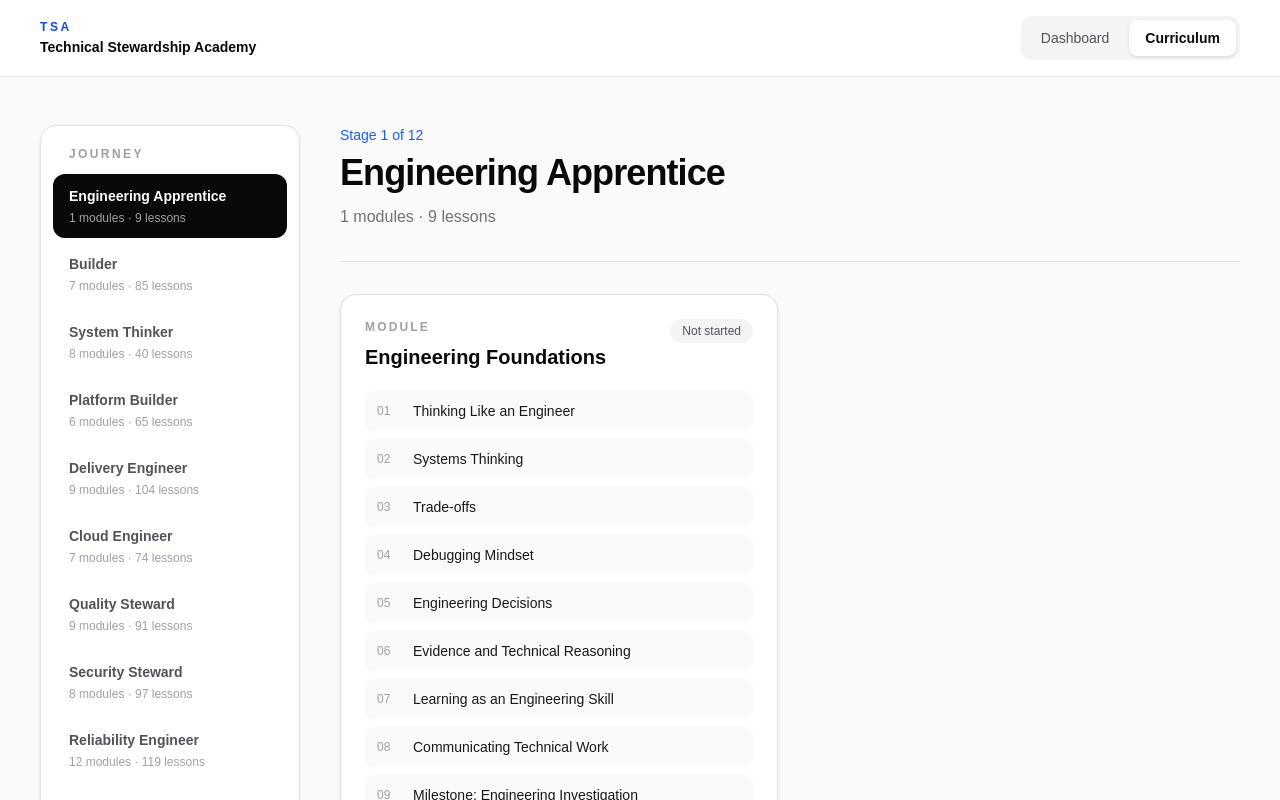
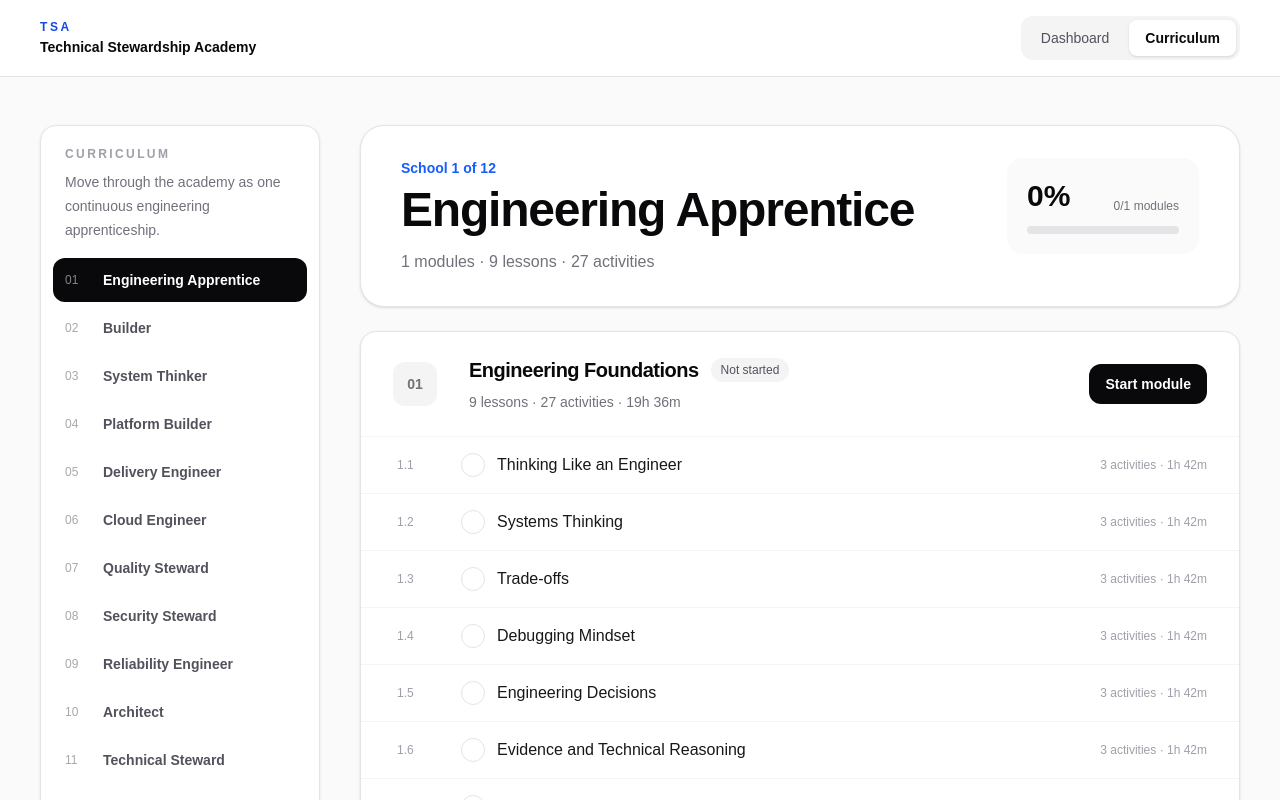
Before and after one commit to enoqueJonas/tsa, a Next.js app in the folder apps/web/: page / in a window 1280 px wide. Both pictures are taken after a click on the button "Curriculum". Shown: the top 800 px of the page. Built offline with nearby package versions, Linux system fonts and the light colour scheme.

Commit message:
feat: redesign curriculum as course outline

```diff
--- a/apps/web/components/academy-browser.tsx
+++ b/apps/web/components/academy-browser.tsx
@@ -5,35 +5,82 @@ import { technicalStewardshipJourney, type LearningPath, type School } from "@ts
 import { useAcademyProgress } from "./academy-progress-provider";
 import { LearningExperience } from "./learning-experience";
 
-function authoredLessonCount(path: LearningPath) { return path.lessons.filter((lesson) => lesson.activities.length > 0).length; }
+function activityCount(path: LearningPath) {
+  return path.lessons.reduce((total, lesson) => total + lesson.activities.length, 0);
+}
 
-function ModuleCard({ path, onStart }: { path: LearningPath; onStart: (path: LearningPath) => void }) {
-  const { ready, pathStatus, pathPercent } = useAcademyProgress();
-  const authored = authoredLessonCount(path);
-  const available = authored > 0;
+function moduleMinutes(path: LearningPath) {
+  return path.lessons.reduce((total, lesson) => total + lesson.activities.reduce((sum, activity) => sum + activity.estimatedMinutes, 0), 0);
+}
+
+function formatMinutes(minutes: number) {
+  if (minutes < 60) return `${minutes} min`;
+  const hours = Math.floor(minutes / 60);
+  const remainder = minutes % 60;
+  return remainder ? `${hours}h ${remainder}m` : `${hours}h`;
+}
+
+function ModuleOutline({ path, index, onStart }: { path: LearningPath; index: number; onStart: (path: LearningPath) => void }) {
+  const { ready, pathStatus, pathPercent, progressForPath } = useAcademyProgress();
+  const available = activityCount(path) > 0;
   const status = ready ? pathStatus(path) : "not-started";
   const percent = ready ? pathPercent(path) : 0;
+  const completed = new Set(progressForPath(path.id)?.completedActivityIds ?? []);
   const label = status === "completed" ? "Review module" : status === "in-progress" ? "Continue module" : "Start module";
-  const badge = status === "completed" ? "Completed" : status === "in-progress" ? "In progress" : "Not started";
+  const statusLabel = status === "completed" ? "Completed" : status === "in-progress" ? "In progress" : "Not started";
 
   return (
-    <article className="rounded-2xl border border-zinc-200 bg-white p-6 shadow-sm">
-      <div className="flex items-start justify-between gap-4"><div><p className="text-xs font-semibold uppercase tracking-[0.18em] text-zinc-400">Module</p><h3 className="mt-2 text-xl font-semibold text-zinc-950">{path.title}</h3></div><span className={status === "completed" ? "rounded-full bg-emerald-50 px-3 py-1 text-xs font-medium text-emerald-700" : status === "in-progress" ? "rounded-full bg-blue-50 px-3 py-1 text-xs font-medium text-blue-700" : "rounded-full bg-zinc-100 px-3 py-1 text-xs font-medium text-zinc-600"}>{badge}</span></div>
-      {status !== "not-started" && <div className="mt-4"><div className="h-1.5 overflow-hidden rounded-full bg-zinc-100"><div className="h-full rounded-full bg-zinc-900" style={{ width: `${percent}%` }} /></div><p className="mt-2 text-xs text-zinc-500">{percent}% complete</p></div>}
-      <div className="mt-5 space-y-2">{path.lessons.map((lesson, index) => <div key={lesson.id} className="flex items-center gap-3 rounded-lg bg-zinc-50 px-3 py-2.5"><span className="w-6 text-xs tabular-nums text-zinc-400">{String(index + 1).padStart(2, "0")}</span><span className="text-sm font-medium text-zinc-900">{lesson.title}</span></div>)}</div>
-      <div className="mt-5 flex items-center justify-between gap-4 border-t border-zinc-100 pt-5"><p className="text-sm text-zinc-500">{path.lessons.length} lessons</p>{available ? <button type="button" onClick={() => onStart(path)} className="rounded-lg bg-zinc-950 px-4 py-2 text-sm font-medium text-white transition hover:bg-zinc-800">{label}</button> : <span className="text-sm text-zinc-400">Not yet available</span>}</div>
+    <article className="overflow-hidden rounded-2xl border border-zinc-200 bg-white shadow-sm">
+      <div className="grid gap-5 border-b border-zinc-100 px-6 py-6 md:grid-cols-[56px_minmax(0,1fr)_auto] md:items-center lg:px-8">
+        <div className="flex h-11 w-11 items-center justify-center rounded-xl bg-zinc-100 text-sm font-semibold tabular-nums text-zinc-500">{String(index + 1).padStart(2, "0")}</div>
+        <div>
+          <div className="flex flex-wrap items-center gap-3">
+            <h3 className="text-xl font-semibold tracking-tight text-zinc-950">{path.title}</h3>
+            <span className={status === "completed" ? "rounded-full bg-emerald-50 px-2.5 py-1 text-xs font-medium text-emerald-700" : status === "in-progress" ? "rounded-full bg-blue-50 px-2.5 py-1 text-xs font-medium text-blue-700" : "rounded-full bg-zinc-100 px-2.5 py-1 text-xs font-medium text-zinc-600"}>{statusLabel}</span>
+          </div>
+          <p className="mt-2 text-sm text-zinc-500">{path.lessons.length} lessons · {activityCount(path)} activities · {formatMinutes(moduleMinutes(path))}</p>
+          {status !== "not-started" && <div className="mt-3 flex max-w-xl items-center gap-3"><div className="h-1.5 flex-1 overflow-hidden rounded-full bg-zinc-100"><div className="h-full rounded-full bg-zinc-950" style={{ width: `${percent}%` }} /></div><span className="text-xs tabular-nums text-zinc-500">{percent}%</span></div>}
+        </div>
+        {available ? <button type="button" onClick={() => onStart(path)} className="rounded-xl bg-zinc-950 px-4 py-2.5 text-sm font-semibold text-white transition hover:bg-zinc-800">{label}</button> : <span className="text-sm text-zinc-400">Not yet available</span>}
+      </div>
+
+      <ol className="divide-y divide-zinc-100">
+        {path.lessons.map((lesson, lessonIndex) => {
+          const lessonActivities = lesson.activities;
+          const lessonCompleted = lessonActivities.length > 0 && lessonActivities.every((activity) => completed.has(activity.id));
+          const lessonMinutes = lessonActivities.reduce((sum, activity) => sum + activity.estimatedMinutes, 0);
+          return (
+            <li key={lesson.id} className="grid gap-3 px-6 py-4 md:grid-cols-[56px_minmax(0,1fr)_auto] md:items-center lg:px-8">
+              <span className="pl-1 text-xs tabular-nums text-zinc-400">{index + 1}.{lessonIndex + 1}</span>
+              <div className="flex min-w-0 items-center gap-3">
+                <span className={lessonCompleted ? "flex h-6 w-6 shrink-0 items-center justify-center rounded-full bg-emerald-100 text-xs font-bold text-emerald-700" : "flex h-6 w-6 shrink-0 items-center justify-center rounded-full border border-zinc-200 text-[10px] text-zinc-400"}>{lessonCompleted ? "✓" : ""}</span>
+                <span className="font-medium text-zinc-900">{lesson.title}</span>
+              </div>
+              <span className="text-xs text-zinc-400">{lessonActivities.length} activities{lessonMinutes ? ` · ${formatMinutes(lessonMinutes)}` : ""}</span>
+            </li>
+          );
+        })}
+      </ol>
     </article>
   );
 }
 
-function SchoolNavigation({ school, selected, onSelect }: { school: School; selected: boolean; onSelect: () => void }) {
-  const lessonCount = school.paths.reduce((total, path) => total + path.lessons.length, 0);
-  return <button type="button" onClick={onSelect} className={selected ? "w-full rounded-xl bg-zinc-950 px-4 py-3 text-left text-white" : "w-full rounded-xl px-4 py-3 text-left text-zinc-600 transition hover:bg-zinc-100 hover:text-zinc-950"}><span className="block text-sm font-semibold">{school.title}</span><span className="mt-1 block text-xs text-zinc-400">{school.paths.length} modules · {lessonCount} lessons</span></button>;
+function SchoolNavigation({ school, index, selected, onSelect }: { school: School; index: number; selected: boolean; onSelect: () => void }) {
+  const { pathStatus } = useAcademyProgress();
+  const complete = school.paths.length > 0 && school.paths.every((path) => pathStatus(path) === "completed");
+  const active = school.paths.some((path) => pathStatus(path) === "in-progress");
+  return (
+    <button type="button" onClick={onSelect} className={selected ? "grid w-full grid-cols-[30px_1fr_auto] items-center gap-2 rounded-xl bg-zinc-950 px-3 py-3 text-left text-white" : "grid w-full grid-cols-[30px_1fr_auto] items-center gap-2 rounded-xl px-3 py-3 text-left text-zinc-600 transition hover:bg-zinc-100 hover:text-zinc-950"}>
+      <span className="text-xs tabular-nums opacity-50">{String(index + 1).padStart(2, "0")}</span>
+      <span className="text-sm font-semibold">{school.title}</span>
+      <span className={selected ? "text-xs text-zinc-400" : complete ? "text-xs text-emerald-600" : active ? "text-xs text-blue-600" : "text-xs text-zinc-300"}>{complete ? "✓" : active ? "●" : ""}</span>
+    </button>
+  );
 }
 
 export function AcademyBrowser() {
   const journey = technicalStewardshipJourney;
-  const { ready, progressForPath } = useAcademyProgress();
+  const { ready, progressForPath, pathStatus, pathPercent } = useAcademyProgress();
   const [selectedSchoolId, setSelectedSchoolId] = useState(journey.schools[0]?.id ?? "");
   const [activePath, setActivePath] = useState<LearningPath | null>(null);
   const [initialActivityId, setInitialActivityId] = useState<string | undefined>();
@@ -55,8 +102,32 @@ export function AcademyBrowser() {
   const selectedSchool = journey.schools.find((school) => school.id === selectedSchoolId) ?? journey.schools[0];
   if (activePath) return <LearningExperience key={activePath.id} path={activePath} initialActivityId={initialActivityId} onActivityChange={activityChanged} onExit={() => { setActivePath(null); setInitialActivityId(undefined); pushRoute({ school: selectedSchoolId }); }} />;
   if (!selectedSchool) return null;
+
   const selectedIndex = journey.schools.findIndex((school) => school.id === selectedSchool.id);
   const totalLessons = selectedSchool.paths.reduce((total, path) => total + path.lessons.length, 0);
+  const totalActivities = selectedSchool.paths.reduce((total, path) => total + activityCount(path), 0);
+  const completedModules = selectedSchool.paths.filter((path) => pathStatus(path) === "completed").length;
+  const schoolPercent = selectedSchool.paths.length ? Math.round(selectedSchool.paths.reduce((sum, path) => sum + pathPercent(path), 0) / selectedSchool.paths.length) : 0;
 
-  return <div className="grid gap-10 lg:grid-cols-[260px_1fr]"><aside><div className="sticky top-8 rounded-2xl border border-zinc-200 bg-white p-3 shadow-sm"><p className="px-4 pb-3 pt-2 text-xs font-semibold uppercase tracking-[0.2em] text-zinc-400">Journey</p><nav className="space-y-1">{journey.schools.map((school) => <SchoolNavigation key={school.id} school={school} selected={school.id === selectedSchool.id} onSelect={() => selectSchool(school.id)} />)}</nav></div></aside><section className={ready ? "opacity-100" : "opacity-70"}><div className="border-b border-zinc-200 pb-8"><p className="text-sm font-medium text-blue-600">Stage {selectedIndex + 1} of {journey.schools.length}</p><h2 className="mt-2 text-4xl font-bold tracking-tight text-zinc-950">{selectedSchool.title}</h2><p className="mt-3 text-zinc-500">{selectedSchool.paths.length} modules · {totalLessons} lessons</p></div><div className="mt-8 grid gap-6 xl:grid-cols-2">{selectedSchool.paths.map((path) => <ModuleCard key={path.id} path={path} onStart={startPath} />)}</div></section></div>;
+  return (
+    <div className="grid gap-10 lg:grid-cols-[280px_minmax(0,1fr)]">
+      <aside>
+        <div className="sticky top-8 rounded-2xl border border-zinc-200 bg-white p-3 shadow-sm">
+          <div className="px-3 pb-4 pt-2"><p className="text-xs font-semibold uppercase tracking-[0.2em] text-zinc-400">Curriculum</p><p className="mt-2 text-sm leading-6 text-zinc-500">Move through the academy as one continuous engineering apprenticeship.</p></div>
+          <nav className="space-y-1">{journey.schools.map((school, index) => <SchoolNavigation key={school.id} school={school} index={index} selected={school.id === selectedSchool.id} onSelect={() => selectSchool(school.id)} />)}</nav>
+        </div>
+      </aside>
+
+      <section className={ready ? "min-w-0 opacity-100" : "min-w-0 opacity-70"}>
+        <header className="rounded-3xl border border-zinc-200 bg-white px-7 py-8 shadow-sm lg:px-10">
+          <div className="flex flex-wrap items-start justify-between gap-8">
+            <div><p className="text-sm font-semibold text-blue-600">School {selectedIndex + 1} of {journey.schools.length}</p><h2 className="mt-2 text-4xl font-bold tracking-tight text-zinc-950 lg:text-5xl">{selectedSchool.title}</h2><p className="mt-4 text-zinc-500">{selectedSchool.paths.length} modules · {totalLessons} lessons · {totalActivities} activities</p></div>
+            <div className="min-w-48 rounded-2xl bg-zinc-50 p-5"><div className="flex items-end justify-between gap-5"><span className="text-3xl font-semibold text-zinc-950">{schoolPercent}%</span><span className="text-xs text-zinc-500">{completedModules}/{selectedSchool.paths.length} modules</span></div><div className="mt-3 h-2 overflow-hidden rounded-full bg-zinc-200"><div className="h-full rounded-full bg-zinc-950" style={{ width: `${schoolPercent}%` }} /></div></div>
+          </div>
+        </header>
+
+        <div className="mt-6 space-y-5">{selectedSchool.paths.map((path, index) => <ModuleOutline key={path.id} path={path} index={index} onStart={startPath} />)}</div>
+      </section>
+    </div>
+  );
 }
```
